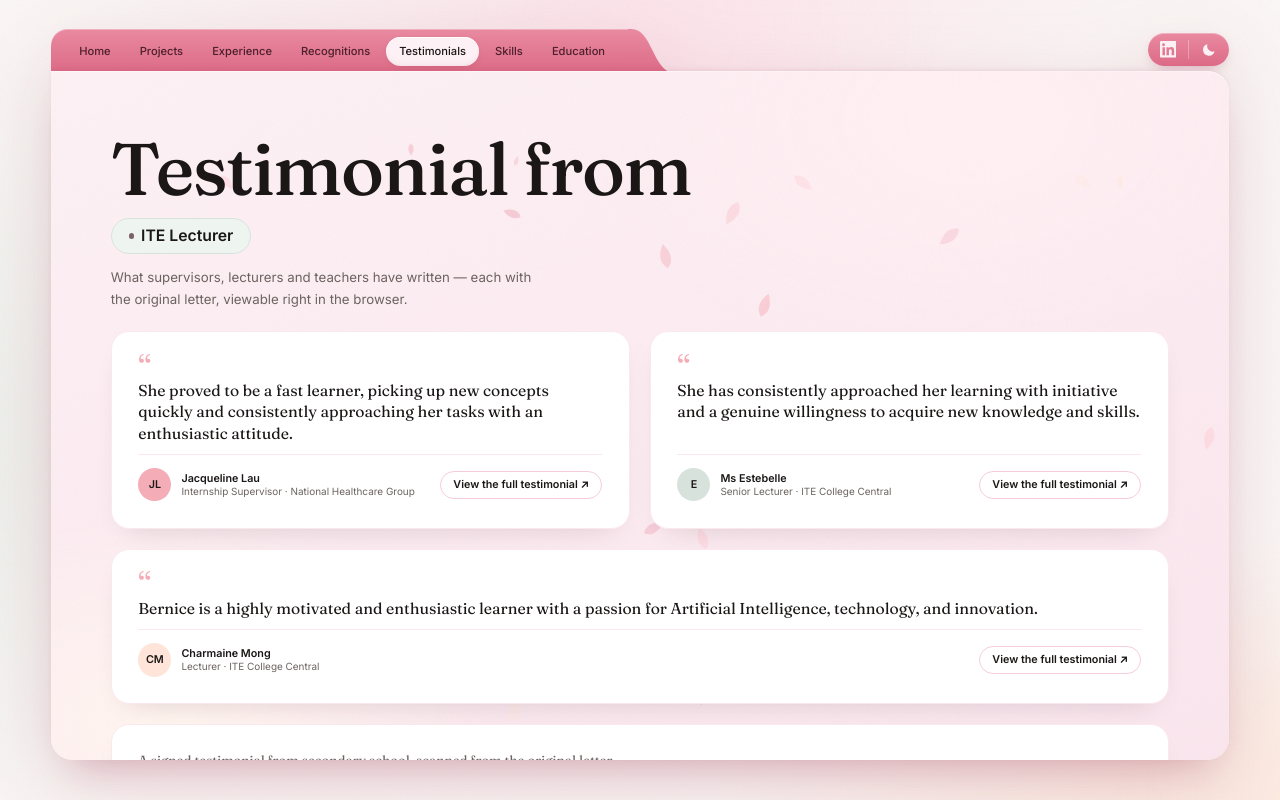
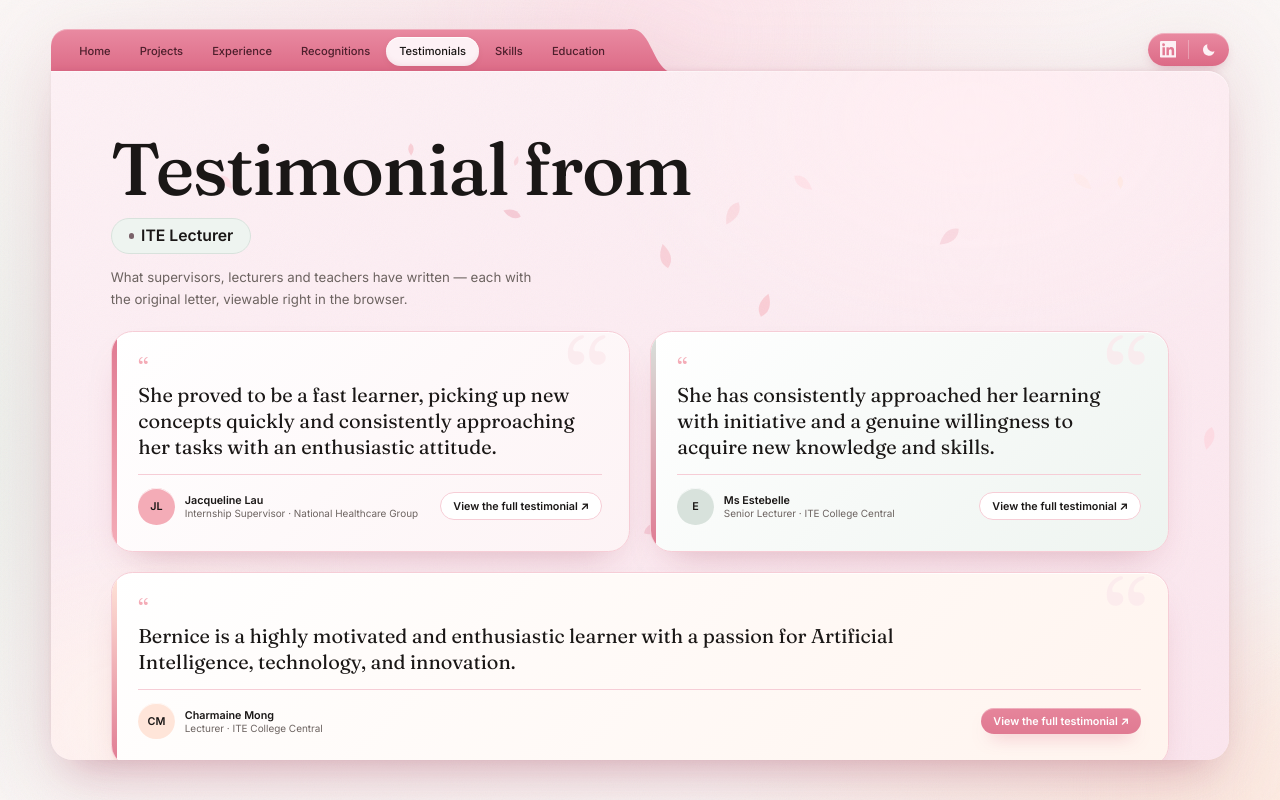
Before and after one commit to Bernice-Toh/berniceportfolio, a React (Vite) app: page /testimonials in a window 1280 px wide. Built offline with nearby package versions, Linux system fonts and the light colour scheme.

Commit message:
Refresh testimonial card styling

```diff
--- a/src/pages/Testimonials.jsx
+++ b/src/pages/Testimonials.jsx
@@ -39,7 +39,9 @@ export default function Testimonials() {
       <div className="testi-grid">
         {TESTIMONIALS.map((t) => (
           <article
-            className={`testi ${t.wide ? "testi--wide" : ""}`}
+            className={`testi testi--${t.accent} ${
+              t.wide ? "testi--wide" : ""
+            }`}
             key={t.name}
           >
             <span className="testi__mark" aria-hidden="true">
@@ -55,7 +57,9 @@ export default function Testimonials() {
                 <span className="testi__role">{t.role}</span>
               </span>
               <a
-                className="btn btn--ghost btn--small"
+                className={`btn ${
+                  t.wide ? "btn--primary" : "btn--ghost"
+                } btn--small`}
                 href={t.pdf}
                 target="_blank"
                 rel="noreferrer"
@@ -66,7 +70,7 @@ export default function Testimonials() {
           </article>
         ))}
 
-        <article className="testi testi--plain">
+        <article className="testi testi--plain testi--peach">
           <p className="testi__quote testi__quote--small">
             A signed testimonial from secondary school, scanned from the
             original letter.
--- a/src/styles/pages.css
+++ b/src/styles/pages.css
@@ -2127,15 +2127,57 @@
 
 .testi {
   position: relative;
+  isolation: isolate;
+  overflow: hidden;
   display: flex;
   flex-direction: column;
-  gap: var(--space-3);
-  background: var(--paper);
-  border: 1px solid var(--pink-100);
-  border-radius: var(--radius-lg);
+  gap: var(--space-4);
+  background: linear-gradient(135deg, var(--paper) 0%, var(--pink-50) 100%);
+  border: 1px solid var(--pink-200);
+  border-radius: var(--radius-xl);
   padding: var(--space-6);
-  box-shadow: var(--shadow-soft), inset 0 1px 0 rgba(255, 255, 255, 0.85);
+  box-shadow: var(--shadow-lift), inset 0 1px 0 rgba(255, 255, 255, 0.9);
   animation: rise-in-soft 520ms var(--ease-out-expo) both;
+  transition: transform var(--dur-fast) var(--ease-out),
+    border-color var(--dur-fast) var(--ease-out),
+    box-shadow var(--dur-fast) var(--ease-out);
+}
+
+.testi::before {
+  content: "";
+  position: absolute;
+  inset: 0 auto 0 0;
+  width: 0.375rem;
+  background: linear-gradient(180deg, var(--pink-accent), var(--rose));
+  z-index: 0;
+}
+
+.testi::after {
+  content: "“";
+  position: absolute;
+  top: -0.55rem;
+  right: var(--space-5);
+  z-index: 0;
+  font-family: var(--font-display);
+  font-size: 8rem;
+  line-height: 1;
+  color: var(--pink-100);
+  opacity: 0.72;
+  pointer-events: none;
+}
+
+.testi > * {
+  position: relative;
+  z-index: 1;
+}
+
+@media (hover: hover) and (pointer: fine) {
+  .testi:hover {
+    transform: translateY(-0.1875rem);
+    border-color: var(--pink-300);
+    box-shadow: 0 1.5rem 3rem -1.75rem rgba(150, 40, 70, 0.38),
+      inset 0 1px 0 rgba(255, 255, 255, 0.9);
+  }
 }
 
 .testi:nth-child(1) {
@@ -2155,19 +2197,56 @@
   grid-column: 1 / -1;
 }
 
+.testi--wide {
+  display: grid;
+  grid-template-columns: minmax(0, 1fr) auto;
+  align-items: end;
+  column-gap: var(--space-6);
+}
+
+.testi--wide .testi__mark,
+.testi--wide .testi__quote {
+  grid-column: 1 / -1;
+}
+
+.testi--wide .testi__foot {
+  grid-column: 1 / -1;
+}
+
+.testi--rose::before {
+  background: linear-gradient(180deg, var(--pink-accent), var(--rose));
+}
+
+.testi--mint {
+  background: linear-gradient(135deg, var(--paper) 0%, var(--mint-soft) 100%);
+}
+
+.testi--mint::before {
+  background: linear-gradient(180deg, var(--mint), var(--pink-accent));
+}
+
+.testi--peach {
+  background: linear-gradient(135deg, var(--paper) 0%, var(--peach-soft) 100%);
+}
+
+.testi--peach::before {
+  background: linear-gradient(180deg, var(--peach), var(--pink-accent));
+}
+
 .testi__mark {
   font-family: var(--font-display);
-  font-size: var(--text-3xl);
-  line-height: 0.5;
+  font-size: var(--text-2xl);
+  line-height: 0.65;
   color: var(--rose);
-  height: 0.875rem;
+  height: 0.75rem;
 }
 
 .testi__quote {
   font-family: var(--font-display);
-  font-size: var(--text-lg);
-  line-height: var(--leading-snug);
+  font-size: var(--text-xl);
+  line-height: 1.32;
   color: var(--ink);
+  max-width: 62rem;
 }
 
 .testi__quote--small {
@@ -2188,12 +2267,12 @@
   gap: var(--space-3);
   margin-top: auto;
   padding-top: var(--space-4);
-  border-top: 1px solid var(--pink-100);
+  border-top: 1px solid var(--pink-200);
 }
 
 .testi__avatar {
-  width: 2.5rem;
-  height: 2.5rem;
+  width: 2.75rem;
+  height: 2.75rem;
   flex-shrink: 0;
   border-radius: 50%;
   display: inline-flex;
@@ -2202,6 +2281,7 @@
   font-weight: var(--weight-semibold);
   font-size: var(--text-sm);
   color: var(--ink);
+  box-shadow: var(--shadow-soft), inset 0 1px 0 rgba(255, 255, 255, 0.78);
 }
 
 .testi__avatar--rose {
@@ -2943,6 +3023,14 @@
     grid-template-columns: 1fr;
   }
 
+  .testi--wide {
+    display: flex;
+  }
+
+  .testi__foot {
+    flex-wrap: wrap;
+  }
+
   .award {
     flex-direction: column;
     align-items: flex-start;
```
